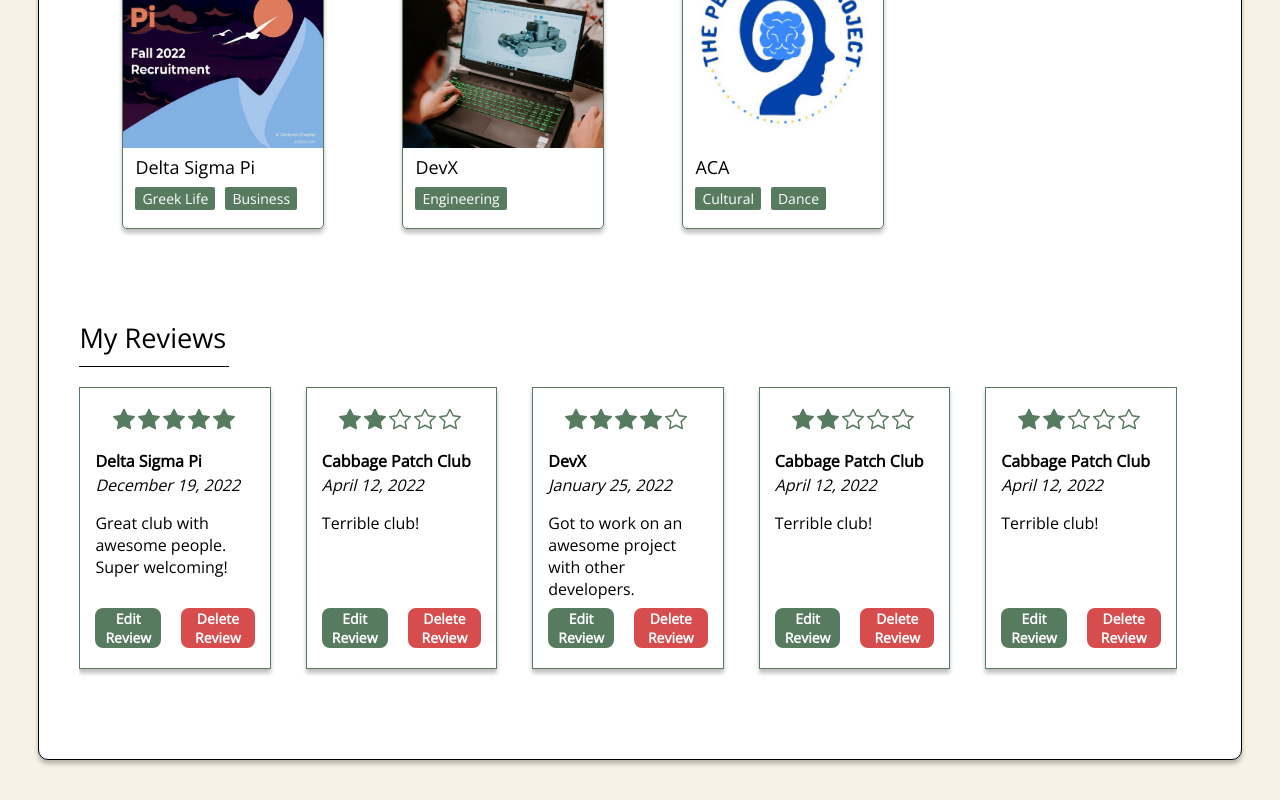
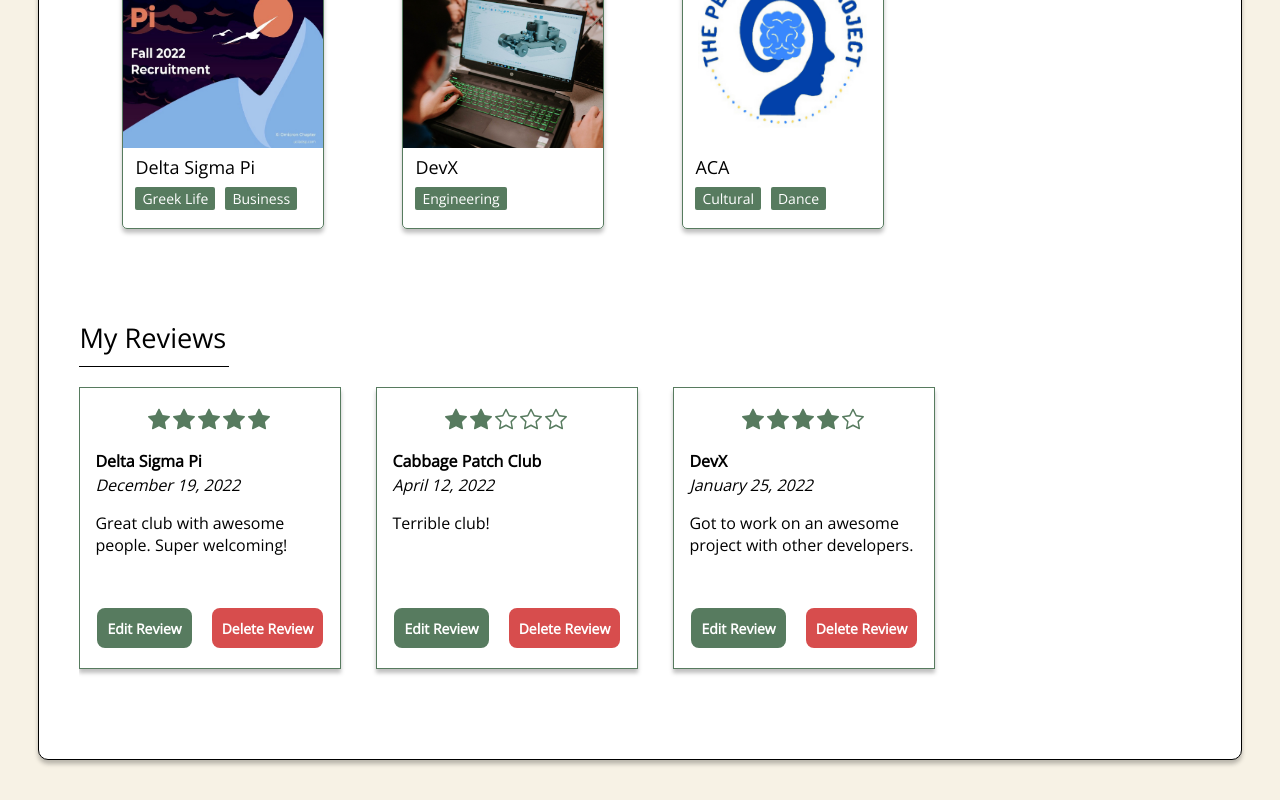
Before and after one commit to mikezhan88/Rate-My-Club, a React (Create React App) app in the folder rate-my-club/: page /userpage in a window 1280 px wide. Shown: the part 406-1206 px from the top of the page. Built offline with nearby package versions, Linux system fonts and the light colour scheme.

Commit message:
Fix review box shrinking

```diff
--- a/rate-my-club/src/components/UserProfilePage/UserProfileArray.js
+++ b/rate-my-club/src/components/UserProfilePage/UserProfileArray.js
@@ -40,17 +40,5 @@ export const user = {
             date: 'January 25, 2022',
             content: 'Got to work on an awesome project with other developers.'
         },
-        {
-            rating: 2,
-            clubName: 'Cabbage Patch Club',
-            date: 'April 12, 2022',
-            content: 'Terrible club!'
-        },
-        {
-            rating: 2,
-            clubName: 'Cabbage Patch Club',
-            date: 'April 12, 2022',
-            content: 'Terrible club!'
-        },
     ]
 }
--- a/rate-my-club/src/components/UserProfilePage/UserProfilePage.js
+++ b/rate-my-club/src/components/UserProfilePage/UserProfilePage.js
@@ -1,9 +1,8 @@
 import NavBar from '../NavBar/NavBar'
 import React from 'react';
-import InstagramFeed  from 'react-ig-feed'
-import 'react-ig-feed/dist/index.css'
 import UserBookmark from './UserBookmark';
 import UserReview from './UserReview';
+import { user } from './UserProfileArray';
 
 export default function UserPage() {
 
@@ -11,7 +10,7 @@ export default function UserPage() {
         <React.Fragment>
             <NavBar/>
             <div className='user-page'>
-                <div className='clubs-largetext'>Welcome, Chilly Tiger</div>
+                <div className='clubs-largetext'>Welcome, {user.name}</div>
                 <div style={{ borderTop: "1px solid black ", width: "320px"}}></div>
                 <div className='user-backdrop'>
                     <div className='user-page-subheading'>My Bookmarks</div>
--- a/rate-my-club/src/index.css
+++ b/rate-my-club/src/index.css
@@ -805,7 +805,6 @@ a:-webkit-any-link {
   display: flex;
   flex-direction: column;
   justify-content: left;
-  /* align-items: center; */
   margin-right: 10%;
   margin-left: 3vw;
   row-gap: 30px;
@@ -825,13 +824,10 @@ a:-webkit-any-link {
   row-gap: 50px;
   justify-content: top;
   align-content: center;
-  /* padding-top: px; */
   padding-left: 40px;
-  /* margin-right: 20px; */
   padding-right: 60px;
   padding-bottom: 50px;
   width: 700px;
-  /* align-items: center; */
 }
 
 .club-review {
@@ -844,6 +840,7 @@ a:-webkit-any-link {
   border: 1px solid #577B5F;
   box-shadow: 0px 4px 4px rgba(0, 0, 0, 0.25);
   padding: 15px;
+  flex-shrink: 0;
 }
 
 .stars {
```
